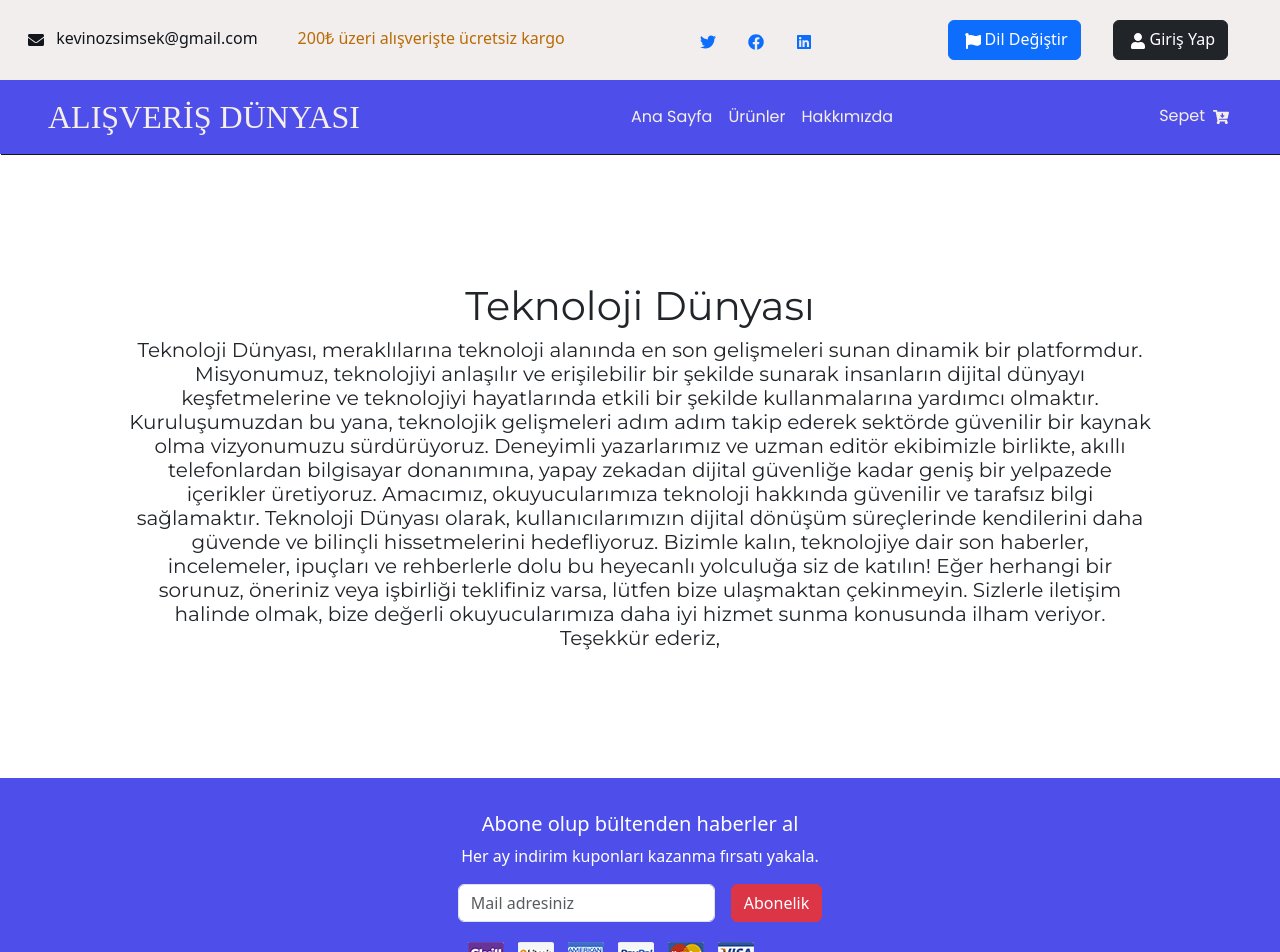
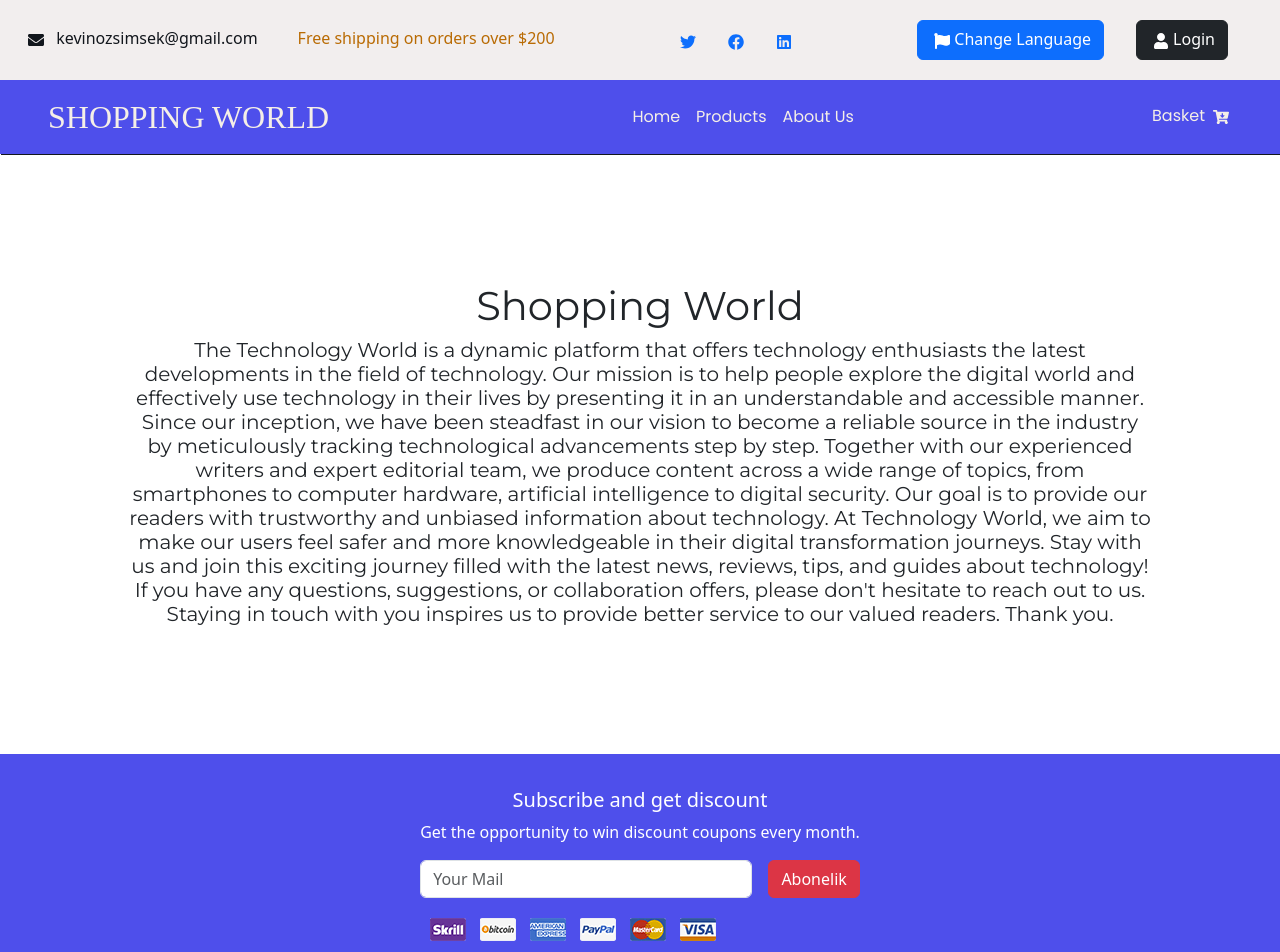
Before and after one commit to Letanom/E-Commerce-Project, a React (Vite) app: page /about in a window 1280 px wide. Shown: the top 952 px of the page. Built offline with nearby package versions, Linux system fonts and the light colour scheme; a web font is replaced by a local one.

Commit message:
“third“

```diff
--- a/src/components/AboutUs.jsx
+++ b/src/components/AboutUs.jsx
@@ -4,19 +4,19 @@ const AboutUs = () => {
     console.log("TEST");
     return (
         <div className='about-us'>
-        <h1>Teknoloji Dünyası</h1>
+        <h1>Shopping World</h1>
         <h5>
-            Teknoloji Dünyası, meraklılarına teknoloji alanında en son gelişmeleri sunan dinamik bir platformdur. Misyonumuz, teknolojiyi anlaşılır ve erişilebilir bir şekilde sunarak insanların dijital dünyayı keşfetmelerine ve teknolojiyi hayatlarında etkili bir şekilde kullanmalarına yardımcı olmaktır.
+        The Technology World is a dynamic platform that offers technology enthusiasts the latest developments in the field of technology. Our mission is to help people explore the digital world and effectively use technology in their lives by presenting it in an understandable and accessible manner.
 
-            Kuruluşumuzdan bu yana, teknolojik gelişmeleri adım adım takip ederek sektörde güvenilir bir kaynak olma vizyonumuzu sürdürüyoruz. Deneyimli yazarlarımız ve uzman editör ekibimizle birlikte, akıllı telefonlardan bilgisayar donanımına, yapay zekadan dijital güvenliğe kadar geniş bir yelpazede içerikler üretiyoruz.
+Since our inception, we have been steadfast in our vision to become a reliable source in the industry by meticulously tracking technological advancements step by step. Together with our experienced writers and expert editorial team, we produce content across a wide range of topics, from smartphones to computer hardware, artificial intelligence to digital security.
 
-            Amacımız, okuyucularımıza teknoloji hakkında güvenilir ve tarafsız bilgi sağlamaktır. Teknoloji Dünyası olarak, kullanıcılarımızın dijital dönüşüm süreçlerinde kendilerini daha güvende ve bilinçli hissetmelerini hedefliyoruz.
+Our goal is to provide our readers with trustworthy and unbiased information about technology. At Technology World, we aim to make our users feel safer and more knowledgeable in their digital transformation journeys.
 
-            Bizimle kalın, teknolojiye dair son haberler, incelemeler, ipuçları ve rehberlerle dolu bu heyecanlı yolculuğa siz de katılın!
+Stay with us and join this exciting journey filled with the latest news, reviews, tips, and guides about technology!
 
-            Eğer herhangi bir sorunuz, öneriniz veya işbirliği teklifiniz varsa, lütfen bize ulaşmaktan çekinmeyin. Sizlerle iletişim halinde olmak, bize değerli okuyucularımıza daha iyi hizmet sunma konusunda ilham veriyor.
+If you have any questions, suggestions, or collaboration offers, please don't hesitate to reach out to us. Staying in touch with you inspires us to provide better service to our valued readers.
 
-            Teşekkür ederiz,
+Thank you.
 </h5>
         </div>
 
--- a/src/components/Cards.jsx
+++ b/src/components/Cards.jsx
@@ -80,8 +80,8 @@ const Cards = ({  }) => {
           <Card.Img variant='top' src={phone.image} alt={phone.title} style={{ width: "100%", height: "90px", objectFit: "contain" }} />
           <Card.Body>
           <Link to={'/products/'+phone.id}>   <Card.Title>{phone?.title?.length > 34 ? phone?.title.substring(0,34) + ' ...' : phone?.title}</Card.Title></Link>
-            <Card.Text className='phone-category'>Kategori: {phone.category}</Card.Text>
-            <Card.Text className='phone-price'>Fiyat: {phone.price}₺</Card.Text>
+            <Card.Text className='phone-category'>Category: {phone.category}</Card.Text>
+            <Card.Text className='phone-price'>Price: {phone.price}₺</Card.Text>
             <div className='button-container' style={{ paddingTop: "4%" }}>
               <Button variant="primary" ><FaShareSquare style={{ paddingBottom: "1.5%", marginRight: "4%" }} /></Button>
 
--- a/src/components/CreateSlider.jsx
+++ b/src/components/CreateSlider.jsx
@@ -33,11 +33,11 @@ export  default ({product}) => {
 
     >   <div className='btn-container'>
 
-        <Link to={"/Products"}> <button className='btn btn-dark'>Görüntüle</button>
+        <Link to={"/Products"}> <button className='btn btn-dark'>Show</button>
         </Link>
 
         {/* <Link to={"/"} */}
-        <Link to ={"/About"}>  <button  className='btn btn-light '>Hakkımızda</button></Link>
+        <Link to ={"/About"}>  <button  className='btn btn-light '>About Us</button></Link>
         </div>
 
 
--- a/src/components/FeedBack.jsx
+++ b/src/components/FeedBack.jsx
@@ -52,10 +52,10 @@ const FeedBack = () => {
         {profileData.map((profile) => (
 
           <SwiperSlide key={profile.id}>
-            <h1><FaComments style={{ marginBottom: "1.5%" }} />Geri Dönüşleriniz</h1>
-            <p> Ad: {profile.name}</p>
+            <h1><FaComments style={{ marginBottom: "1.5%" }} />Feedbacks</h1>
+            <p>Name: {profile.name}</p>
             <p>Email: {profile.email}</p>
-            <p>Yorum: {profile.body}</p>
+            <p>Comments: {profile.body}</p>
 
           </SwiperSlide>
         ))}
--- a/src/components/Footer.jsx
+++ b/src/components/Footer.jsx
@@ -8,18 +8,18 @@ const Footer = () => {
 
 
           <div className='footer-wrap'>
-           <h5>Abone olup bültenden haberler al</h5>
-              <p>Her ay indirim kuponları  kazanma fırsatı  yakala.</p>
+           <h5>Subscribe and get discount</h5>
+              <p>Get the opportunity to win discount coupons every month.</p>
               <div className="d-flex flex-column flex-sm-row w-100 gap-3">
-                <label htmlFor="newsletter1" className="visually-hidden">Email Adresi</label>
-                <input id="newsletter1" type="text" className="form-control" placeholder="Mail adresiniz" />
+                <label htmlFor="newsletter1" className="visually-hidden">Email Adres</label>
+                <input id="newsletter1" type="text" className="form-control" placeholder="Your Mail" />
                 <button className="btn btn-danger" type="button">Abonelik</button>
               </div>
           </div>
 
         <img style={{margin:"15px"}} src='./src/assets/img/payment.png'></img>
 
-          <p>© 2023 Teknoloji Dünyası , Bütün Hakları Saklıdır.</p>
+          <p>© 2023 Shopping World , All Rights Reserved.</p>
 
 
 
--- a/src/components/Header.jsx
+++ b/src/components/Header.jsx
@@ -36,7 +36,7 @@ const Header = () => {
               <FaEnvelope className="topbar-item1 m-2" /> kevinozsimsek@gmail.com
             </li>
             <li>
-              <span className="kampanya ms-2">200₺ üzeri alışverişte ücretsiz kargo</span>
+              <span className="kampanya ms-2">Free shipping on orders over $200</span>
             </li>
           </ul>
         </div>
@@ -67,7 +67,7 @@ const Header = () => {
               <Link to="/language">
                 <button className="btn btn-primary">
                   <FaFlag className="m-1 " />
-                  Dil Değiştir
+                Change Language
                 </button>
               </Link>
             </li>
@@ -76,12 +76,12 @@ const Header = () => {
               {loginUser ? (
                 <Dropdown>
                   <Dropdown.Toggle variant="dark" id="dropdown-basic">
-                  <FaUser className="m-1 mb-1" /> Merhaba {loginUser.username}
+                  <FaUser className="m-1 mb-1" /> Hello {loginUser.username}
                   </Dropdown.Toggle>
 
                   <Dropdown.Menu>
                     <Dropdown.Item href="/" onClick={handleLogout}>
-                      Çıkış Yap
+                      Exit
                     </Dropdown.Item>
                   </Dropdown.Menu>
                 </Dropdown>
@@ -89,7 +89,7 @@ const Header = () => {
                 <Link to="Login">
                   <button className="btn btn-dark">
                     <FaUser className='m-1' />
-                    Giriş Yap
+                    Login
                   </button>
                 </Link>
               )}
--- a/src/components/LoginForm.jsx
+++ b/src/components/LoginForm.jsx
@@ -30,10 +30,10 @@ const LoginForm = () => {
         localStorage.setItem('user', JSON.stringify(formData))
         window.location.href = "/"
       } else {
-        alert('Email veya şifre yanlış')
+        alert('Email or Password wrong')
       }
     } else {
-      alert('Gerekli alanları doldurun')
+      alert('Fill the required areas')
     }
   }
 
--- a/src/components/Navbar.jsx
+++ b/src/components/Navbar.jsx
@@ -30,7 +30,7 @@ const Navbar = ({ name }) => {
   return (
     <>
       <nav className="navbar navbar-expand-lg">
-        <Link className="navbar-brand ms-5" to="/">ALIŞVERİŞ DÜNYASI</Link>
+        <Link className="navbar-brand ms-5" to="/">SHOPPING WORLD</Link>
 
         <button className="navbar-toggler" type="button" data-toggle="collapse" data-target="#navbarNav" aria-controls="navbarNav" aria-expanded="true" aria-label="Toggle navigation">
           <span className="navbar-toggler-icon"></span>
@@ -38,13 +38,13 @@ const Navbar = ({ name }) => {
         <div className="collapse navbar-collapse" id="navbarNav">
           <ul className="navbar-nav mx-auto">
             <li className="nav-item">
-              <Link className="nav-link" to="/">Ana Sayfa</Link>
+              <Link className="nav-link" to="/">Home</Link>
             </li>
             <li className="nav-item">
-              <Link className="nav-link" to="Products">Ürünler</Link>
+              <Link className="nav-link" to="Products">Products</Link>
             </li>
             <li className="nav-item">
-              <Link className="nav-link" to="About">Hakkımızda</Link>
+              <Link className="nav-link" to="About">About Us</Link>
             </li>
 
           </ul>
@@ -52,7 +52,7 @@ const Navbar = ({ name }) => {
         <div className="nav-right">
           <ul>
             <li>
-              <span role='button' id='sepet' onClick={handleShow} className='pointer'>Sepet</span>
+              <span role='button' id='sepet' onClick={handleShow} className='pointer'>Basket</span>
               <FaCartArrowDown className='m-2' />
             </li>
           </ul>
@@ -61,7 +61,7 @@ const Navbar = ({ name }) => {
         <div className="nav-right-mobile">
           <ul>
             <li>
-              <span role='button' id='sepet' onClick={handleShow} className='pointer'>Sepet
+              <span role='button' id='sepet' onClick={handleShow} className='pointer'>Basket
                 <FaCartArrowDown className='m-2' />
               </span>
             </li>
@@ -70,17 +70,17 @@ const Navbar = ({ name }) => {
       </nav>
       <Offcanvas show={show} onHide={handleClose} placement="end">
         <Offcanvas.Header closeButton>
-          <Offcanvas.Title>Sepet</Offcanvas.Title>
+          <Offcanvas.Title>Basket</Offcanvas.Title>
         </Offcanvas.Header>
-        <Offcanvas.Title style={{ marginLeft: "4%" }}>Toplam Ürün Sayısı: {totalPiece}</Offcanvas.Title>
+        <Offcanvas.Title style={{ marginLeft: "4%" }}>Total Product Amount: {totalPiece}</Offcanvas.Title>
         <Offcanvas.Body>
           <ul>
             {cartItems.map(item => (
               <ul className='ul-cart' key={item.id}>
                 <img src={item.image} alt={item.title} style={{ width: "70px", height: "50px", objectFit: "contain" }} />
-                <li>Ürün Adı: {item.title}</li>
-                <li>Fiyat: {item.price * item.quantity}₺</li>
-                <li>Adet Sayısı: {item.quantity}</li>
+                <li>Product Name: {item.title}</li>
+                <li>Price: {item.price * item.quantity}₺</li>
+                <li>Amount: {item.quantity}</li>
                 <button style={{ backgroundColor: "transparent", border: "none" }} onClick={() => dispatch(removeItem(item))}>
                   <FaTrashAlt className='icon-thr' />
                 </button>
@@ -88,9 +88,9 @@ const Navbar = ({ name }) => {
             ))}
           </ul>
         </Offcanvas.Body>
-        <h5 style={{ margin: "2%" }}>Toplam Tutar: {totalAmount} ₺</h5>
+        <h5 style={{ margin: "2%" }}>Total Price: {totalAmount} ₺</h5>
         <div className='payment'>
-          <button style={{ padding: "4%", margin: "2%" }} className='btn btn-success'>Ödeme Yap</button>
+          <button style={{ padding: "4%", margin: "2%" }} className='btn btn-success'>Pay</button>
         </div>
       </Offcanvas>
     </>
--- a/src/components/SearchBar.jsx
+++ b/src/components/SearchBar.jsx
@@ -45,7 +45,7 @@ const SearchBar = () => {
     <div className='search-bar'>
       <InputGroup>
         <InputGroup.Text><FaSearch/></InputGroup.Text>
-        <Form.Control placeholder='Ürünün adını giriniz' aria-label="product name" onChange={handleChange} />
+        <Form.Control placeholder='Search product' aria-label="product name" onChange={handleChange} />
 
       </InputGroup>
       <div className='item-search'>
```
Also changed, not shown: src/components/ProductList.jsx (+7 -7 lines).
